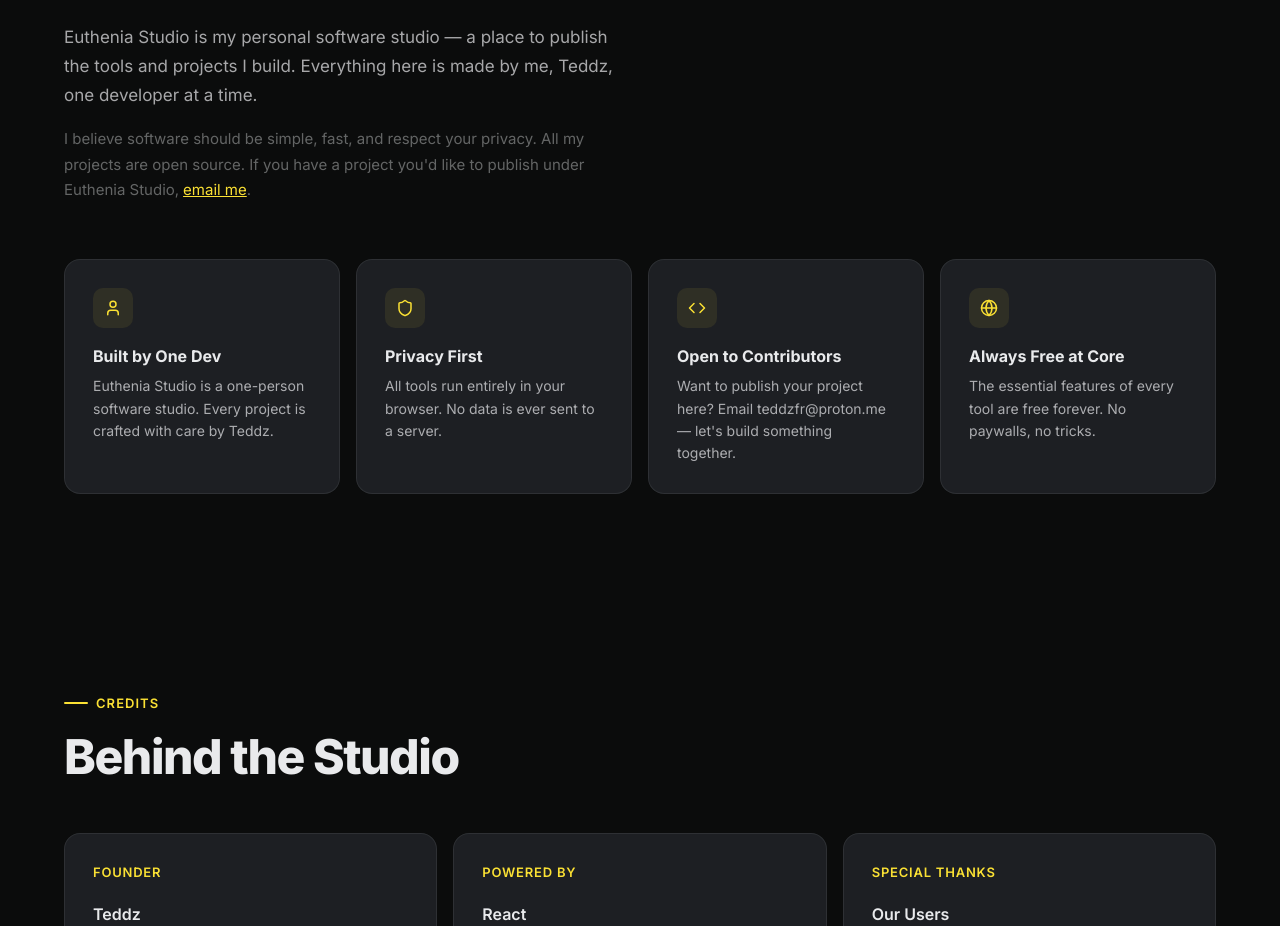
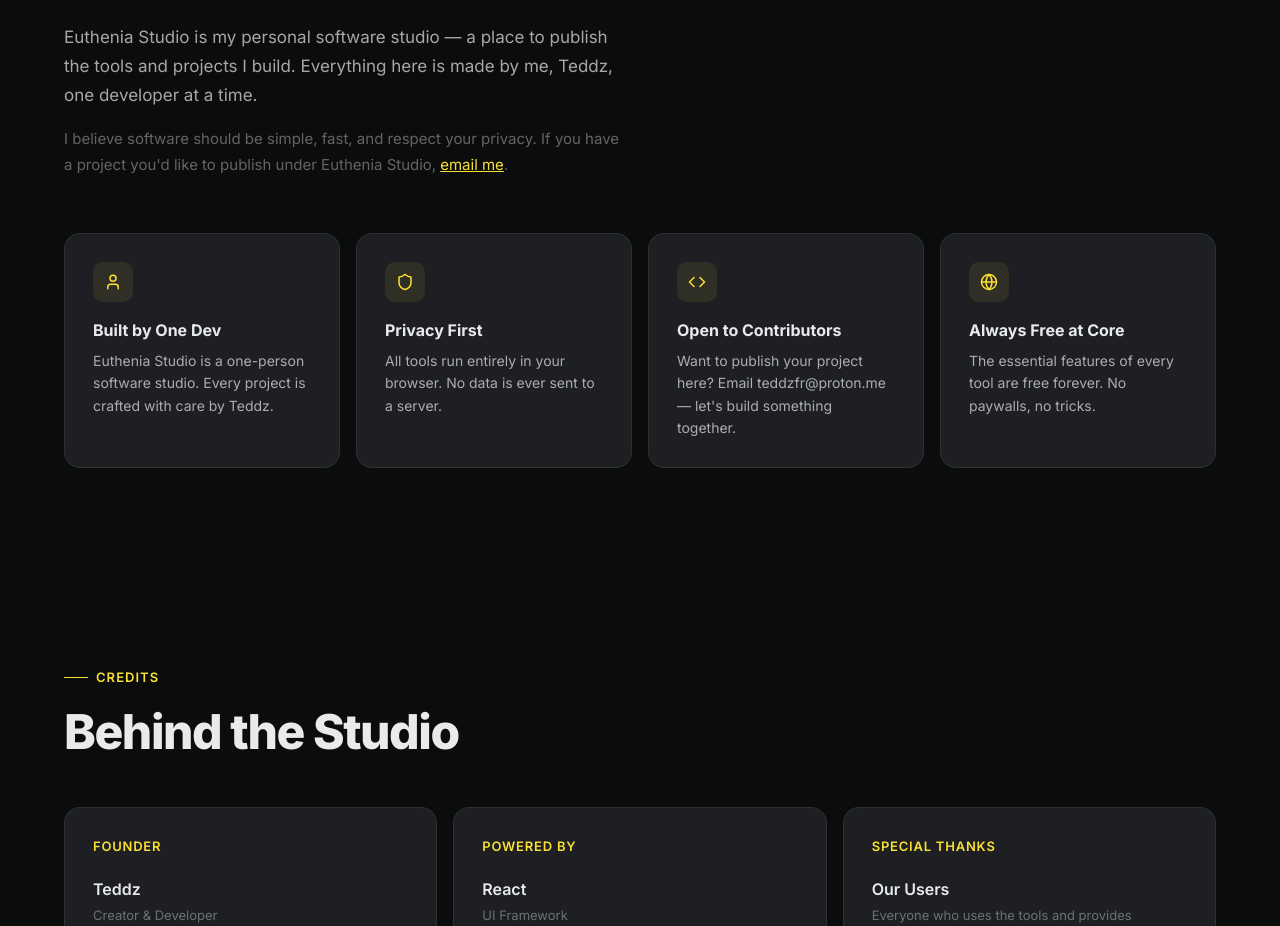
Before and after one commit to frteddz/Euthenia-Studio-Website, a React (Vite) app: page / in a window 1280 px wide. Shown: the part 2360-3286 px from the top of the page. Built offline with nearby package versions, Linux system fonts and the light colour scheme.

Commit message:
Remove 'all projects are open source' from About

```diff
--- a/src/components/About.tsx
+++ b/src/components/About.tsx
@@ -48,8 +48,7 @@ export function About() {
               className="section-subtitle"
               style={{ marginTop: '1rem', color: 'var(--color-text-tertiary)', fontSize: '0.9375rem' }}
             >
-              I believe software should be simple, fast, and respect your privacy. All my projects
-              are open source. If you have a project you'd like to publish under Euthenia Studio,
+              I believe software should be simple, fast, and respect your privacy. If you have a project you'd like to publish under Euthenia Studio,
               <a href="mailto:teddzfr@proton.me" style={{ color: 'var(--color-accent)', textDecoration: 'underline', marginLeft: '0.25rem' }}>email me</a>.
             </p>
           </div>
```
